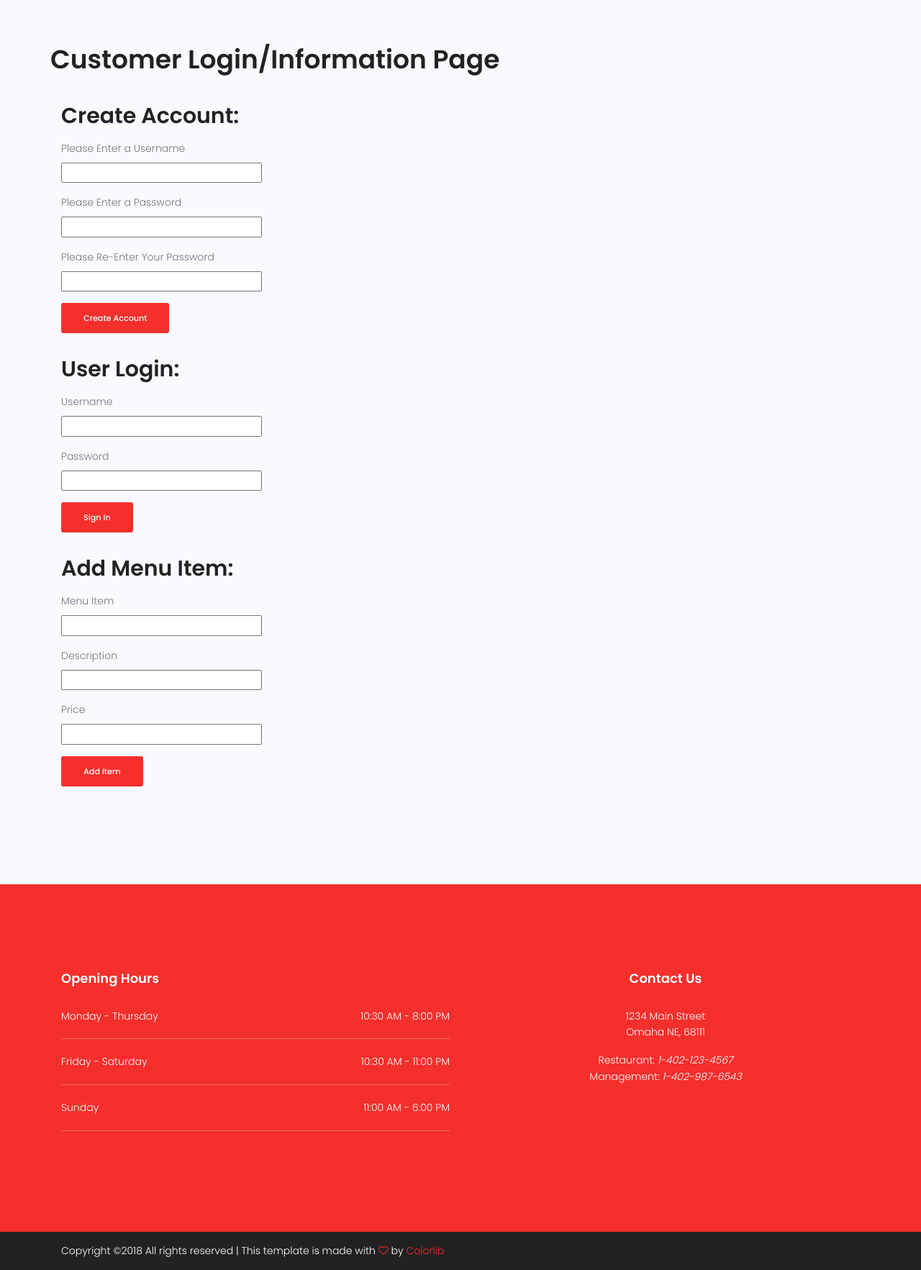
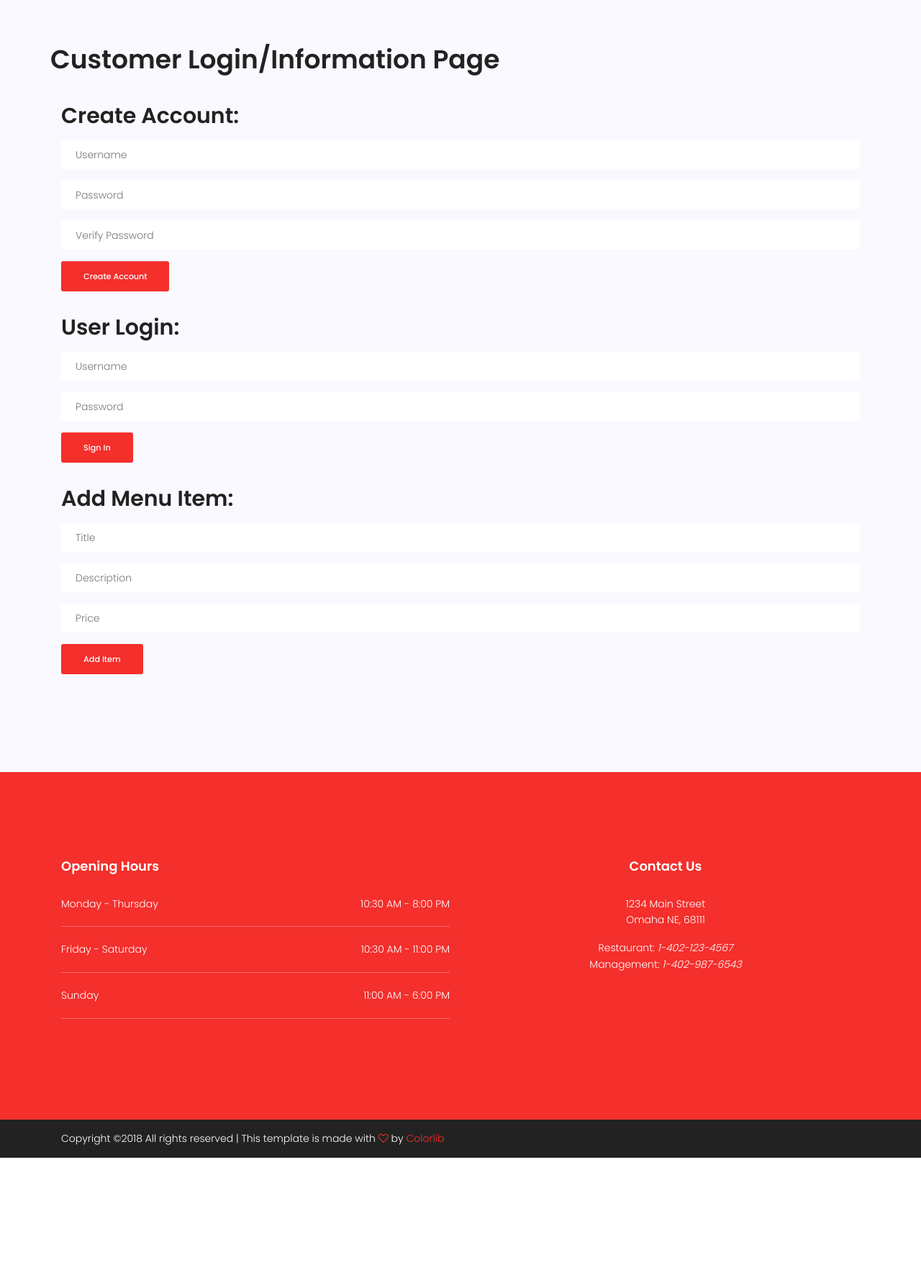
Before and after one commit to JustinRobbins7/DigitalSynergyGP, a Flask app: page /myaccount in a window 1280 px wide. Shown: the part 500-2265 px from the top of the page at 72% size. After the commit the page ends 2109 px from the top, so only its background shows below. Run offline with Flask 2, Linux system fonts and the light colour scheme; some libraries are stand-ins or nearby versions.

Commit message:
forms look better on page

```diff
--- a/WebApp/WebApp/templates/myaccount.html
+++ b/WebApp/WebApp/templates/myaccount.html
@@ -86,16 +86,13 @@
                     <div>
                         {{ formCreate.hidden_tag() }}
                         <p>
-                            {{ formCreate.username.label }}<br>
-                            {{ formCreate.username }}
+                            {{ formCreate.username(class_="single-input", placeholder="Username") }}
                         </p>
                         <p>
-                            {{ formCreate.password.label }}<br>
-                            {{ formCreate.password }}
+                            {{ formCreate.password(class_="single-input", placeholder="Password") }}
                         </p>
                         <p>
-                            {{ formCreate.passwordverify.label }}<br>
-                            {{ formCreate.passwordverify }}
+                            {{ formCreate.passwordverify(class_="single-input", placeholder="Verify Password")}}
                         </p>
                         <p>
                             {{ formCreate.createaccount(class_="genric-btn primary radius") }}
@@ -108,12 +105,10 @@
                     <div>
                         {{ formLogin.hidden_tag() }}
                         <p>
-                            {{ formLogin.username.label }}<br>
-                            {{ formLogin.username }}
+                            {{ formLogin.username(class_="single-input", placeholder="Username") }}
                         </p>
                         <p>
-                            {{ formLogin.password.label }}<br>
-                            {{ formLogin.password }}
+                            {{ formLogin.password(class_="single-input", placeholder="Password") }}
                         </p>
                         <p>
                             {{ formLogin.loginsubmit(class_="genric-btn primary radius") }}
@@ -126,16 +121,13 @@
                     <div>
                         {{ formMenu.hidden_tag() }}
                         <p>
-                            {{ formMenu.title.label }}<br>
-                            {{ formMenu.title }}
+                            {{ formMenu.title(class_="single-input", placeholder="Title") }}
                         </p>
                         <p>
-                            {{ formMenu.description.label }}<br>
-                            {{ formMenu.description }}
+                            {{ formMenu.description(class_="single-input", placeholder="Description") }}
                         </p>
                         <p>
-                            {{ formMenu.price.label }}<br>
-                            {{ formMenu.price }}
+                            {{ formMenu.price(class_="single-input", placeholder="Price")}}
                         </p>
                         <p>
                             {{ formMenu.addsubmit(class_="genric-btn primary radius") }}
```
